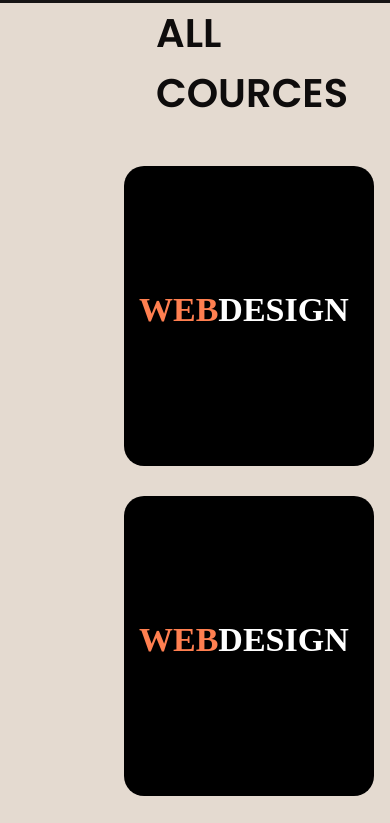
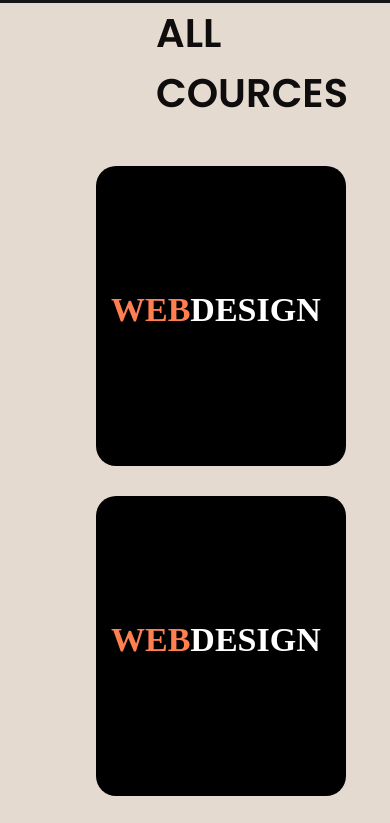
Before and after one commit to samratabduljalil/freeresource, a plain HTML site: page index.html in a window 390 px wide. Shown: the part 1308-2131 px from the top of the page. Drawn offline with Linux system fonts and the light colour scheme.

Commit message:
Add files via upload

```diff
--- a/styles.css
+++ b/styles.css
@@ -94,7 +94,7 @@ font-family:  'Poppins', sans-serif;
         grid-template-columns: 1fr;
     }
     .card{
- margin-left: 24%;
+ margin-left: 16%;
 
     }
 
```
